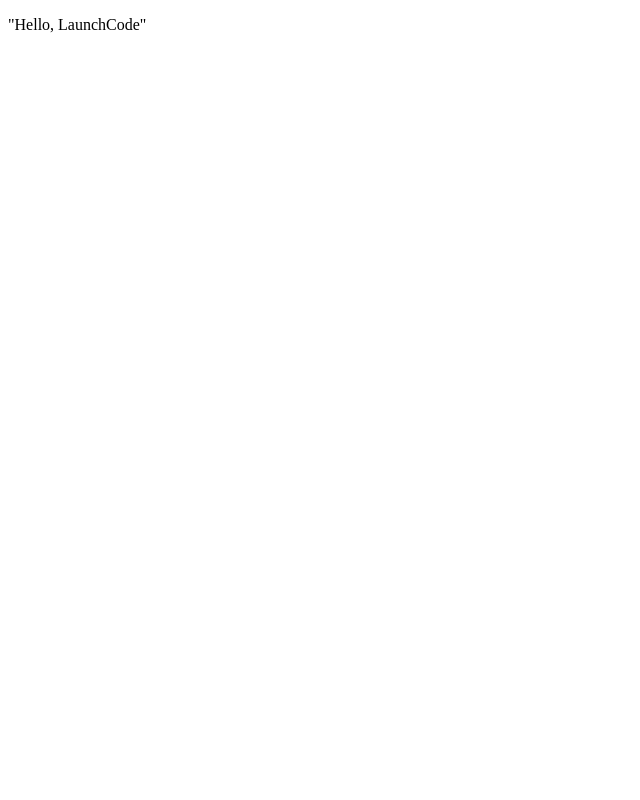
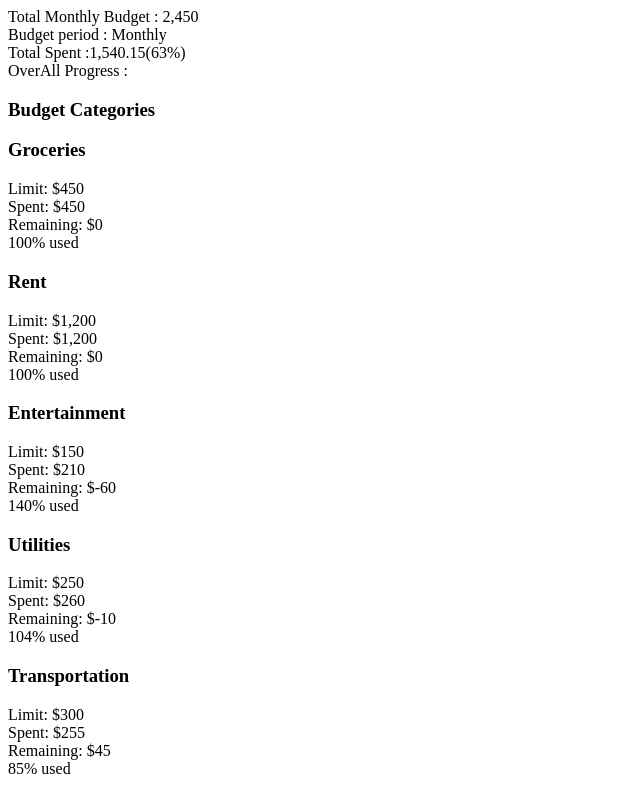
Before and after one commit to EbenAngeline/Unit1ProjectPersonalFinanceApp, a React (Vite) app in the folder Project1/: page / in a window 1280 px wide. Shown: the whole page, without its empty margins (0-640 px from the left). Built offline with nearby package versions, Linux system fonts and the light colour scheme.

Commit message:
BudgetManagement-working in progress

```diff
--- a/Project1/src/App.jsx
+++ b/Project1/src/App.jsx
@@ -1,9 +1,10 @@
 import { useState } from 'react'
+import BudgetManagement from './component/BudgetManagement';
 import './App.css'
 
 function App() {
  return(
-<p>"Hello, LaunchCode"</p>
+<BudgetManagement/>
    );
 }
 
--- /dev/null
+++ b/Project1/src/component/BudgetManagement.jsx
@@ -0,0 +1,90 @@
+import React, {useState} from "react";
+//import MockData from './MockData';
+const BudgetCategory =({categoryName,limit,spent,remaining,status}) =>{
+const isOverBudget =status ==='OverBudget';
+const isUnderBudget= status ==='Remaining';
+//const [deletButton,setDeleteButton]=useState("Delete");
+//const [editButton,setEditButton]=useState();
+
+return(
+
+    <div className={`budget-category ${isOverBudget ? 'over-budget':''} ${isUnderBudget ? 'under-budget':''}`}>
+    <div className=" category">
+    <h3>{categoryName}</h3>
+
+    </div>
+    <div className="category-detail">
+        <div className="detail">
+            <span className="label">Limit:</span>
+            <span className="value"> ${limit.toLocaleString()}</span>
+        </div>
+        <div className="detail">
+            <span className="label">Spent:</span>
+            <span className="value"> ${spent.toLocaleString()}</span>
+        </div>
+        <div className="detail">
+            <span className="label">Remaining:</span>
+            <span className="value"> ${remaining.toLocaleString()}</span>
+        </div>
+    </div>
+    <div className="category-status">
+        {isOverBudget && <span className="status-over">Over by: ${Math.abs(remaining).toLocaleString()}</span>}
+        {isUnderBudget && <span className="status-remaining"> Remaining:${remaining.toLocalString()}</span>}
+    </div>
+    <div className="progress">
+        <div className="progress-bar" style = {{width:`${(spent/limit) * 100}`}}></div></div>
+        <div className="usage">
+            {Math.round((spent/limit)* 100)}% used
+        </div>
+  </div>
+);
+};
+const BudgetManagement=()=>{
+    const totalBudget=2450.00;
+    const totalSpent=1540.15;
+    const budgetPeriod ='Monthly';
+    const overallProgress= (totalSpent/totalBudget)* 100;
+    const categories = [
+    { name: 'Groceries', limit: 450.00, spent: 450.00, remaining: 0.00, status: 'Used' },
+    { name: 'Rent', limit: 1200.00, spent: 1200.00, remaining: 0.00, status: 'Used' },
+    { name: 'Entertainment', limit: 150.00, spent: 210.00, remaining: -60.00, status: 'Over Budget' },
+    { name: 'Utilities', limit: 250.00, spent: 260.00, remaining: -10.00, status: 'Over Budget' },
+    { name: 'Transportation', limit: 300.00, spent: 255.00, remaining: 45.00, status: 'Remaining' },
+  ];
+  return(
+    <div className="budget">
+       <div className="budget-summary">
+        <div className="summary-item">
+            <span className="label">Total Monthly Budget : </span>
+            <span className="value">{totalBudget.toLocaleString()}</span>
+        </div>
+         <div className="summary-item">
+            <span className="label">Budget period : </span>
+            <span className="value">{budgetPeriod}</span>
+        </div>
+         <div className="summary-item">
+            <span className="label">Total Spent :</span>
+            <span className="value">{totalSpent.toLocaleString()}({Math.round(overallProgress)}%)</span>
+        </div>
+        <div className="summary-overall">
+            <span className="label">OverAll Progress : </span>
+             <div className="progress-bar">
+            <div className="progress-bar" style = {{ width:`${overallProgress}%`}}></div></div>
+        </div>
+       </div>
+
+
+    <main className="budget">
+        <h3>Budget Categories</h3>
+        <div className="categories">
+            {categories.map((cat,index)=>(
+                <BudgetCategory key ={index} categoryName={cat.name}
+                limit={cat.limit} spent={cat.spent}remaining={cat.remaining}
+                    status={cat.remaining>=0 ?(cat.remaining===0 ?'used':'remaining'):'over Budget'}/>
+            ))}
+        </div>
+    </main>
+    </div>
+);
+};
+export default BudgetManagement;
--- /dev/null
+++ b/Project1/src/component/MockData.js
@@ -0,0 +1,8 @@
+const categories = [
+    { name: 'Groceries', limit: 450.00, spent: 450.00, remaining: 0.00, status: 'Used' },
+    { name: 'Rent', limit: 1200.00, spent: 1200.00, remaining: 0.00, status: 'Used' },
+    { name: 'Entertainment', limit: 150.00, spent: 210.00, remaining: -60.00, status: 'Over Budget' },
+    { name: 'Utilities', limit: 250.00, spent: 260.00, remaining: -10.00, status: 'Over Budget' },
+    { name: 'Transportation', limit: 300.00, spent: 255.00, remaining: 45.00, status: 'Remaining' },
+  ];
+  export default categories;
```
